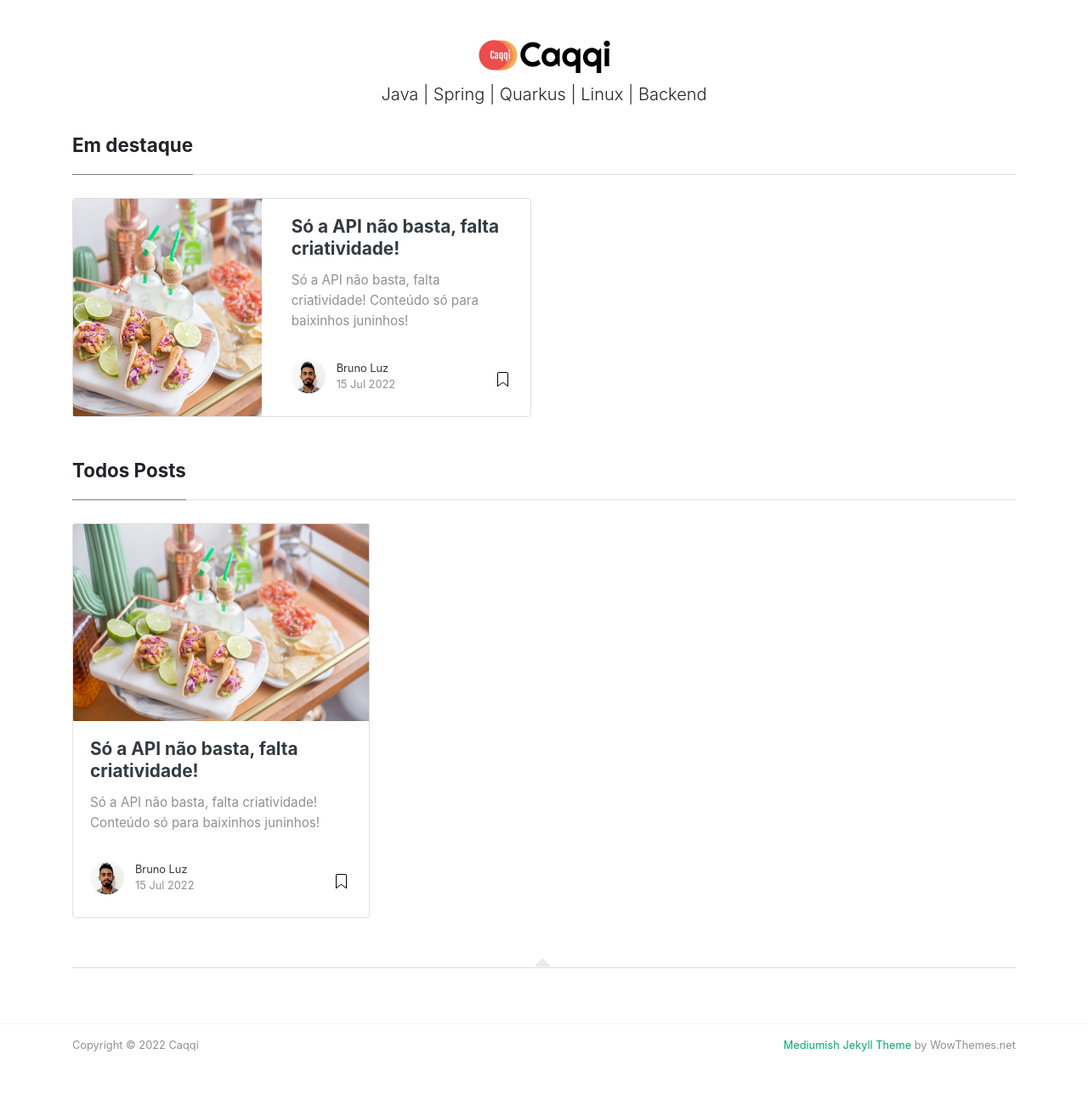
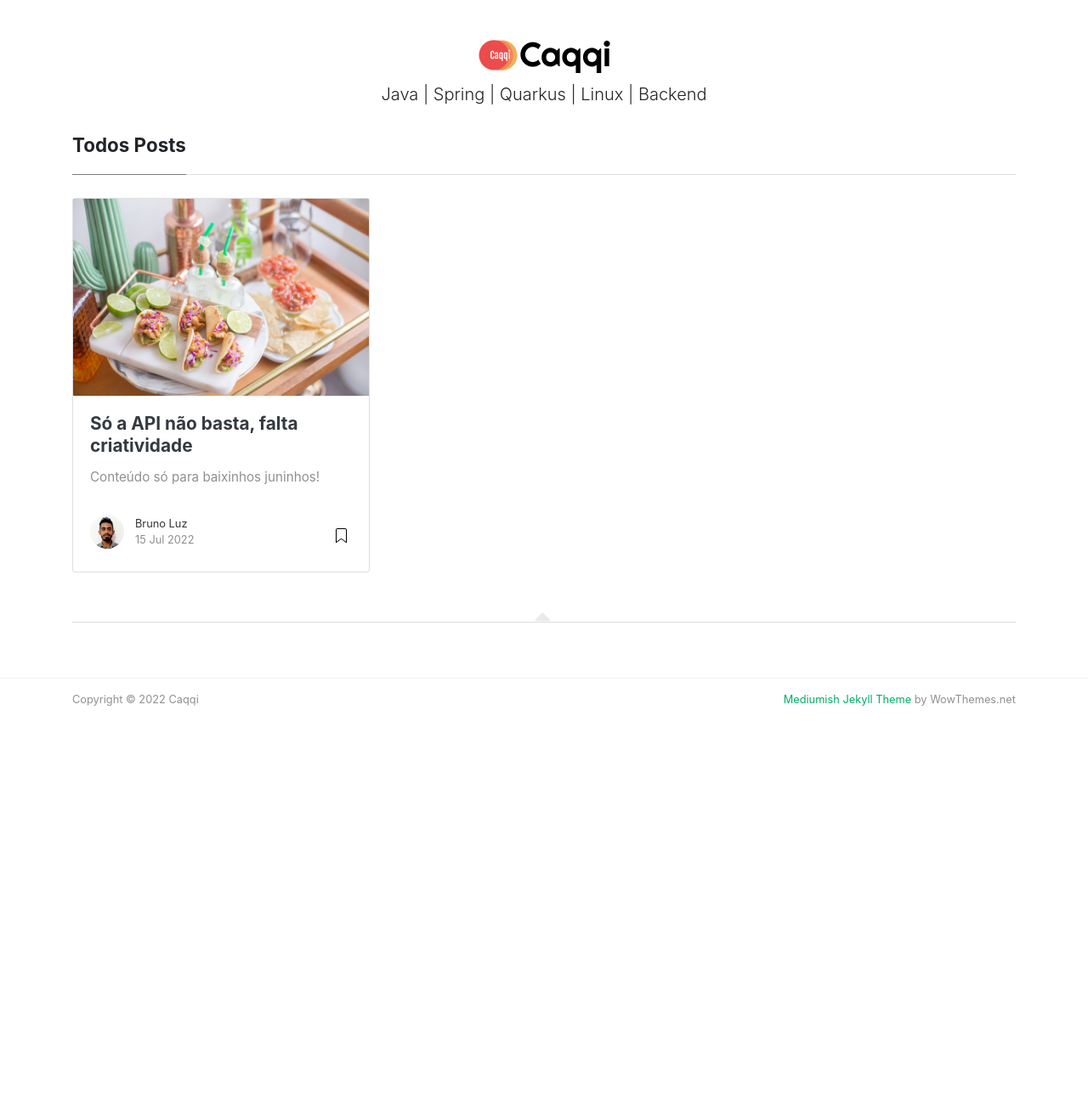
Before and after one commit to caqqi/caqqi.github.io, a Jekyll site: the page built from index.html, in a window 1280 px wide. Shown: the whole page at 85% size. Built offline with Jekyll 4.4.1, drawn with Linux system fonts in a browser that asks for light colours; nearby versions of some CDN libraries; the list of posts is cut into pages by our own code; after the commit the page ends 907 px from its top, so only the background shows below that.

Commit message:
main - Adicionando IF posts emd estaque

````diff
--- a/_posts/2022-07/2022-07-15-so-api-nao-basta.md
+++ b/_posts/2022-07/2022-07-15-so-api-nao-basta.md
@@ -1,22 +1,22 @@
 ---
 layout: post
-title:  "Só a API não basta, falta criatividade!"
+title:  "Só a API não basta, falta criatividade"
 author: bruno
 categories: [ Java, Spring Boot ]
 tags: [springboot, junior, jr, java]
 image: assets/images/11.jpg
-description: "Conteúdo só para ~~baixinhos~~ juninhos!"
-featured: true
+description: "Conteúdo só para ~~baixinhos~~ juninhos"
+featured: false
 ---
 
-## Só a API não basta, falta criatividade!
-#### Conteúdo só para ~~baixinhos~~ juninhos!
+
+## Conteúdo só para ~~baixinhos~~ juninhos!
 
 Quando estamos programando, eu acredito que seja:
 
-30% - Leitura
-20% - Escrita
-50% - Pensamento / Análise / **Criatividade**
+- 30% - Leitura
+- 20% - Escrita
+- 50% - Pensamento / Análise / **Criatividade**
 (esses números podem mudar dependendo de cada caso, pessoa ou mesmo não fazer sentido)
 
 ## Posts na rede
@@ -25,14 +25,14 @@
 
 Isso é legal. Mostra que estamos "pegando as coisas" bem rápido, mas se pararmos para análisar, está faltando algo ai e é coisa muito importante ... vamos análisar.
 
-## Autópisia de um(a) CRUD/API
+## Autópisia de um(a) API
 
 [[ * IMAGEM DE CONTROLLER * ]]
 
-É um ```Controller / RestController``` do dia-a-dia, algo até muito interessante para quem está começando no Spring/Spring Boot. Mas perceba, é uma **classe Java normal** com algumas anotações do Spring -- E se vc já está mexendo com Spring Boot: **Classes, Métodos, Atributos, Parametros, String, Integer, Objeto** deve ser algo **NORMAL** (Não queria mexer em framework caso você não esteja confortavél com isso)!
+É um ```Controller/RestController``` do dia-a-dia, algo até muito interessante para quem está começando no Spring/Spring Boot. Mas perceba, é uma **classe Java normal** com algumas anotações do Spring -- E se vc já está mexendo com Spring Boot: **Classes, Métodos, Atributos, Parametros, String, Integer, Objeto** deve ser algo **NORMAL** (Não queria mexer em framework caso você não esteja confortavél com isso)!
 
 Voltando ao ```Controller``` perceba, **é um método com apenas uma linha**, não há logica aqui:
-```
+```java
 @GET
 public ResponseEntity<List<Cliente>> dados() {
     return ResponseEntity.ok(service.dados());
@@ -45,7 +45,7 @@
 
 Novamente **é um método com apenas uma linha**, não há logica aqui:
 
-```
+```java
 @GET
 public List<Cliente> dados() {
     return repository.findAll();
@@ -58,7 +58,7 @@
 
 E novamente não há nada aqui, nem se quer o método de uma linha.
 
-```
+```java
 @Repository
 public interface ClienteRepository extends JpaRepository<Cliente, Long> { }
 ```
--- a/index.html
+++ b/index.html
@@ -7,6 +7,8 @@
 
 <!-- Featured
 ================================================== -->
+  {% if site.posts.length > 0 %}
+
     <section class="featured-posts">
       <div class="section-title">
         <h2><span>Em destaque</span></h2>
@@ -22,6 +24,7 @@
       </div>
     </section>
 
+  {% endif %}
 {% endif %}
 
 <!-- Posts Index
````
Lines whose indentation alone changed are shown as unchanged.
